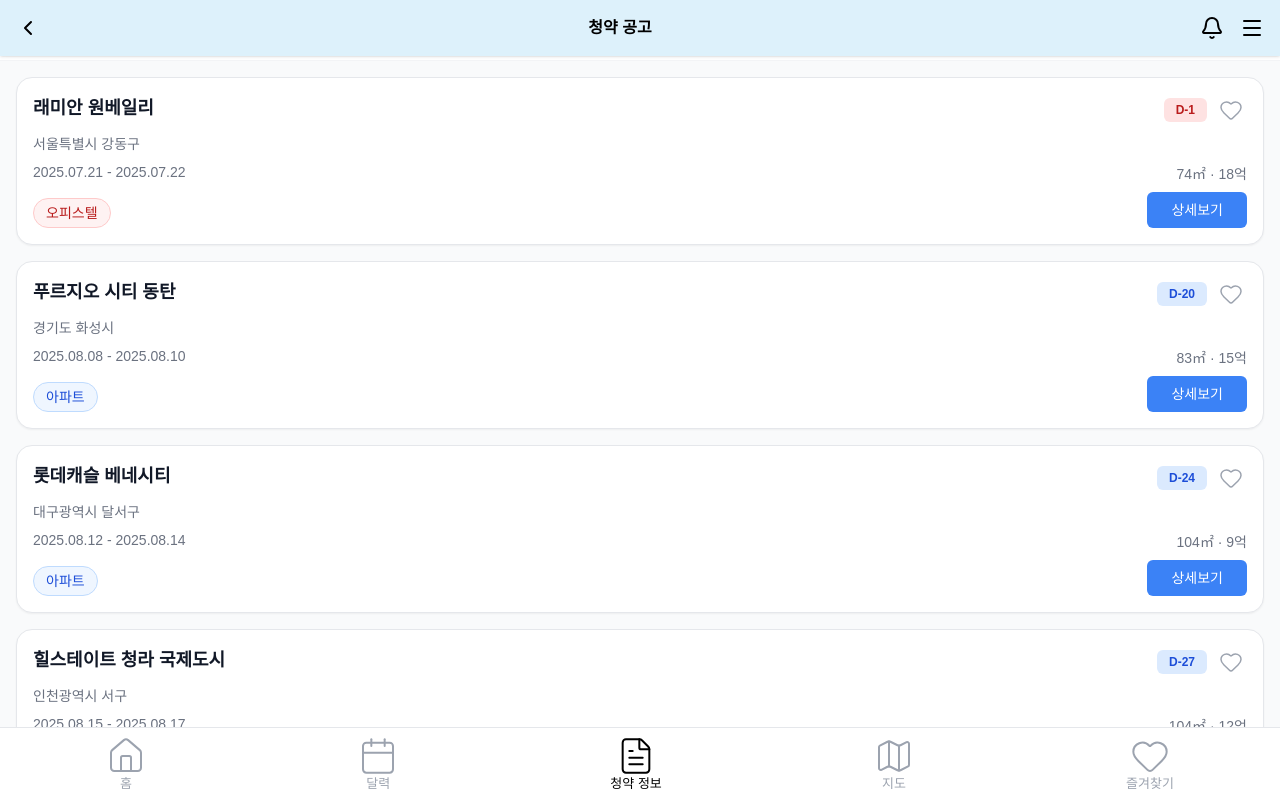
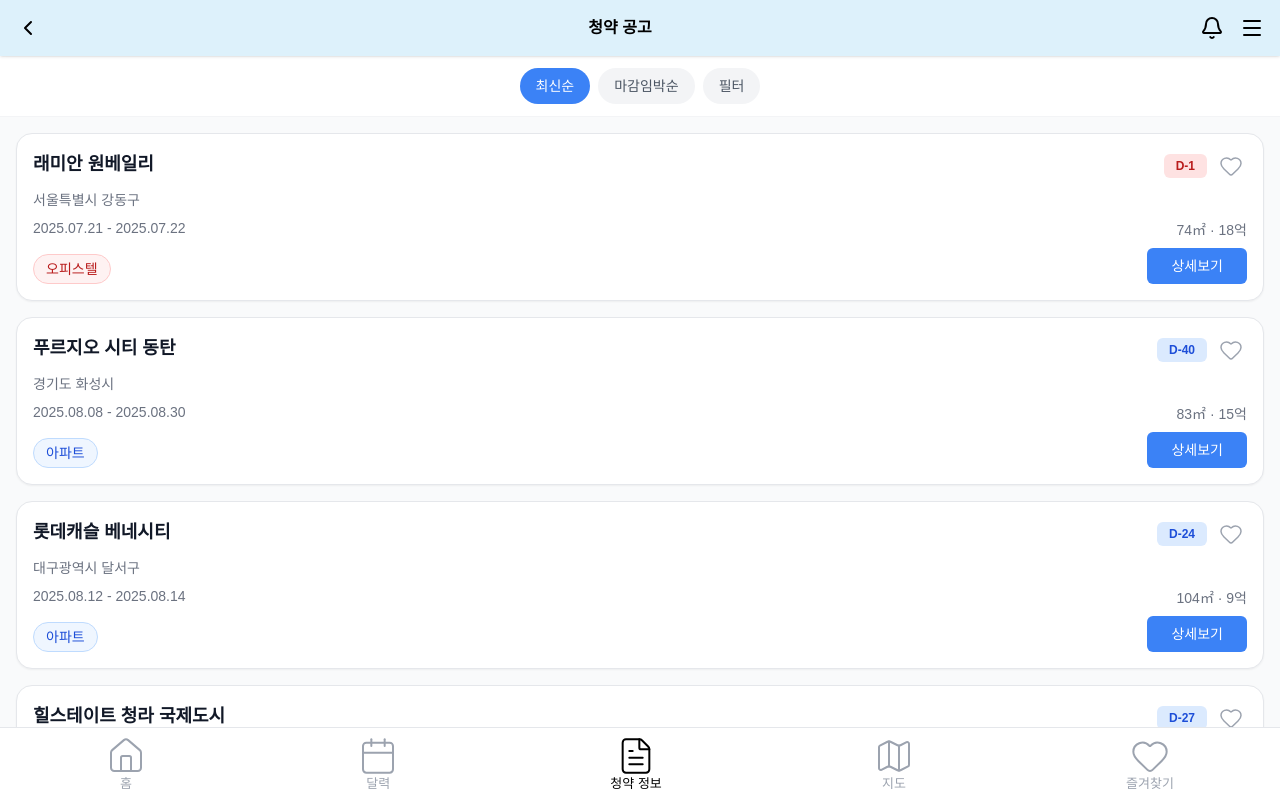
Before and after one commit to seonghoon1201/KB_FE, a Vue app: page /subscriptions in a window 1280 px wide. Shown: the top 798 px of the page. Built offline with nearby package versions, Linux system fonts and the light colour scheme; a web font is replaced by a local one.

Commit message:
fix: fix page header position issue

```diff
--- a/src/data/subscription-data.js
+++ b/src/data/subscription-data.js
@@ -30,7 +30,7 @@ export const allSubscriptions = [
         location: '경기도 화성시',
         totalUnits: 2156,
         applicationStartDate: '2025.08.08',
-        applicationCompleteDate: '2025.08.10',
+        applicationCompleteDate: '2025.08.30',
         type: '아파트',
         squareMeters: 83,
         price: '15억',
--- a/src/pages/subscription/FavoriteSubscription.vue
+++ b/src/pages/subscription/FavoriteSubscription.vue
@@ -1,5 +1,5 @@
 <template>
-  <div class="flex flex-col min-h-screen bg-gray-50">
+  <div class="flex flex-col min-h-screen bg-gray-50 pt-14">
     <!-- 헤더 -->
     <BackHeader title="즐겨찾기" />
 
--- a/src/pages/subscription/SubscriptionList.vue
+++ b/src/pages/subscription/SubscriptionList.vue
@@ -1,5 +1,5 @@
 <template>
-    <div class="flex flex-col min-h-screen bg-gray-50">
+    <div class="flex flex-col min-h-screen bg-gray-50 pt-14">
         <!-- 헤더 -->
         <BackHeader title="청약 공고" />
 
```
